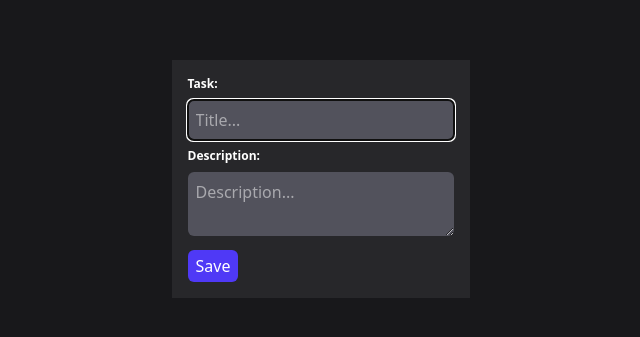
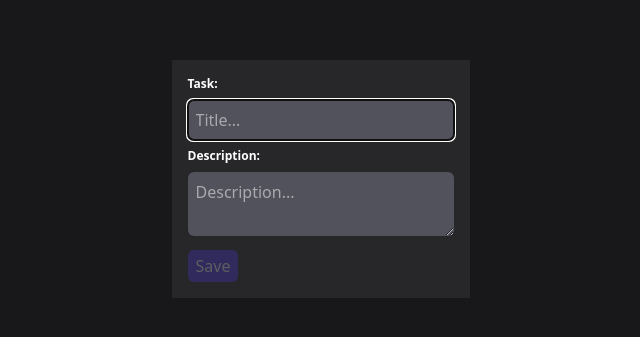
Before and after one commit to Pipeto84/redux-tasks, a React (Vite) app: page /create-task in a window 1280 px wide. Shown: the part 221-558 px from the top of the page, without its empty margins (319-959 px from the left). Built offline with nearby package versions, Linux system fonts and the light colour scheme.

Commit message:
Opacity without cursor pointer

```diff
--- a/src/App.css
+++ b/src/App.css
@@ -1,5 +1 @@
 @import "tailwindcss";
-
-.App {
-  text-align: center;
-}
--- a/src/components/TaskForm.jsx
+++ b/src/components/TaskForm.jsx
@@ -68,7 +68,7 @@ export const TaskForm = () => {
         className="w-full p-2 rounded-md bg-zinc-600 mb-2"
       ></textarea>
       <button
-        className="bg-indigo-600 px-2 py-1 rounded-md cursor-pointer"
+        className="bg-indigo-600 px-2 py-1 rounded-md  disabled:opacity-25"
         disabled={task.title.length < 1}
       >
         Save
```
Also changed, not shown: 1 other file (tests, documents, lock files or other folders).
